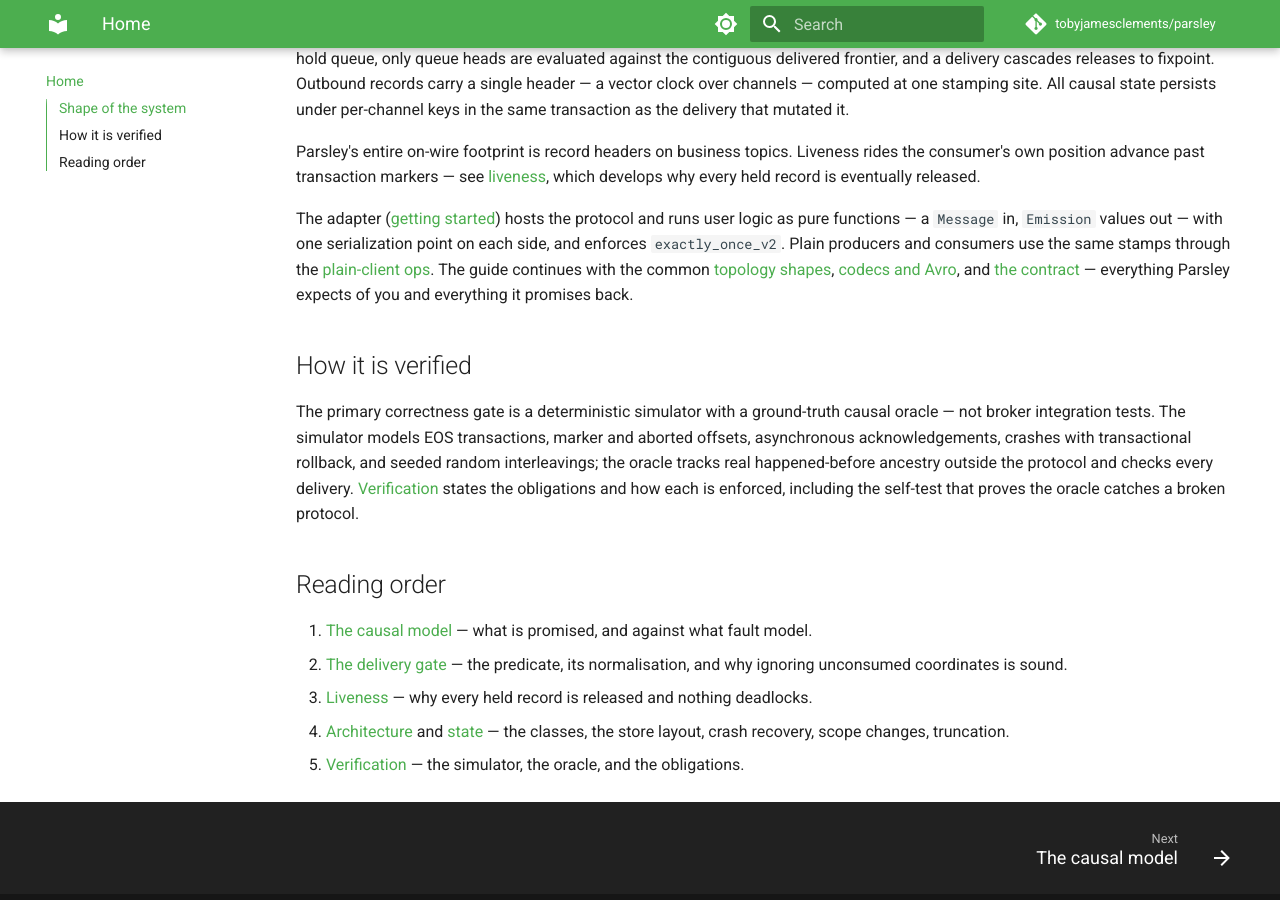
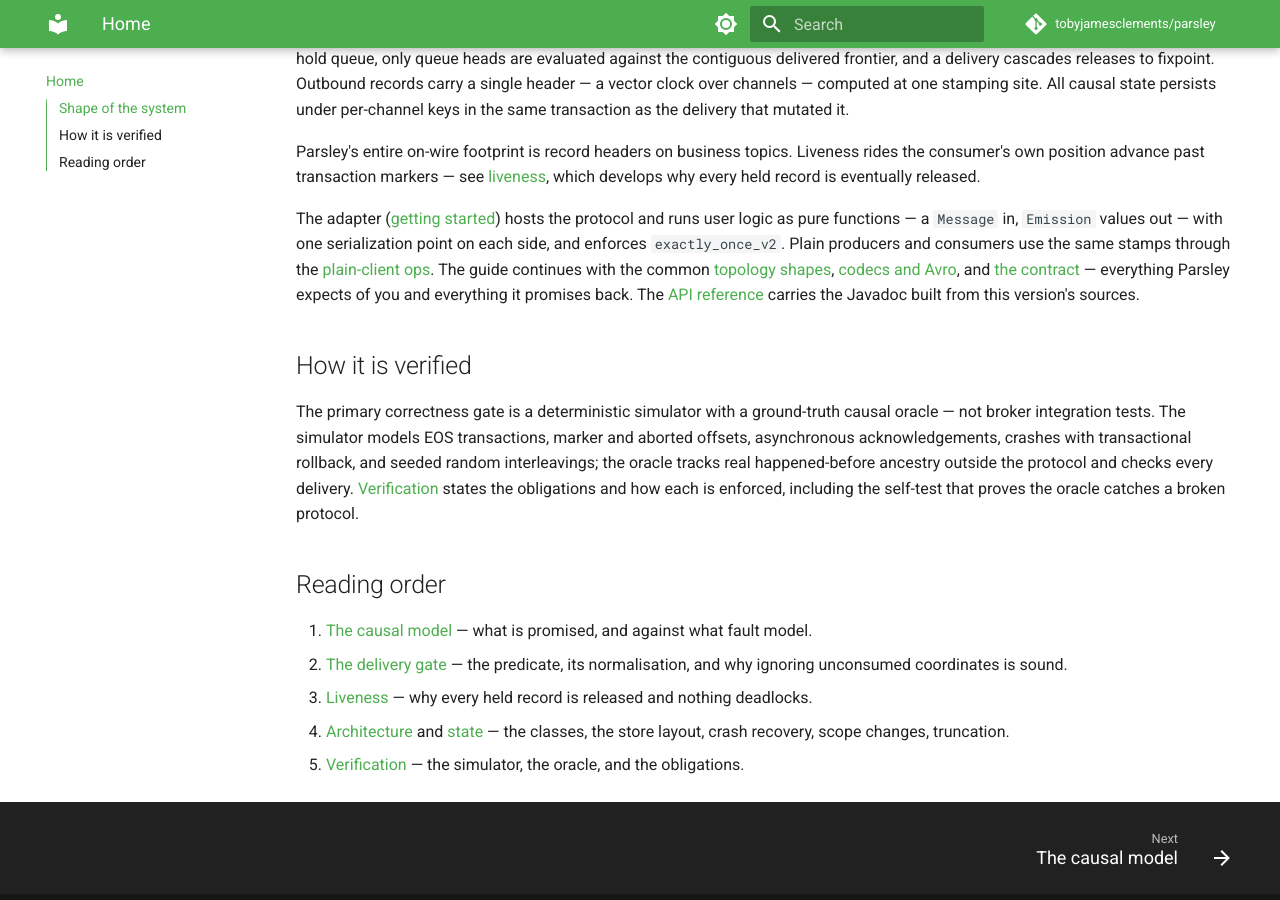
Before and after one commit to tobyjamesclements/parsley, an MkDocs documentation site: the page built from docs/index.md, in a window 1280 px wide and 900 px high, scrolled down 612 px. Built offline with MkDocs 1.6.1 and Material for MkDocs 9.7.7, drawn with Linux system fonts in a browser that asks for light colours; comment, search, counter and statistics services are not loaded.

Commit message:
Link the CI-staged Javadoc from the docs site
pages.yml builds the Javadoc and stages it into docs/api/ in the CI
workspace, so every deployed version already carries its own API
reference at api/, unreferenced by any page. A new reference/api.md
describes the two-tier surface and links into the staged Javadoc with
a raw HTML anchor, because docs/api/ exists only in the CI workspace
and a Markdown link to it would fail the local mkdocs build --strict
link check. The home page and the nav point at the new page.

Co-Authored-By: Claude Fable 5 <noreply@anthropic.com>
Claude-Session: https://claude.ai/code/session_01UbPFGswogqyoT93R9U5MUr

```diff
--- a/docs/index.md
+++ b/docs/index.md
@@ -39,7 +39,8 @@ point on each side, and enforces `exactly_once_v2`. Plain producers and consumer
 [plain-client ops](guide/clients.md). The guide continues with the common
 [topology shapes](guide/topologies.md), [codecs and Avro](guide/codecs.md), and
 [the contract](guide/expectations.md) — everything Parsley expects of you and everything it
-promises back.
+promises back. The [API reference](reference/api.md) carries the Javadoc built from this
+version's sources.
 
 ## How it is verified
 
--- a/mkdocs.yml
+++ b/mkdocs.yml
@@ -56,3 +56,4 @@ nav:
     - Plain clients: guide/clients.md
   - Reference:
     - Wire format: reference/wire-format.md
+    - API reference: reference/api.md
```
Also changed, not shown: docs/reference/api.md (added, +16 -0 lines).
